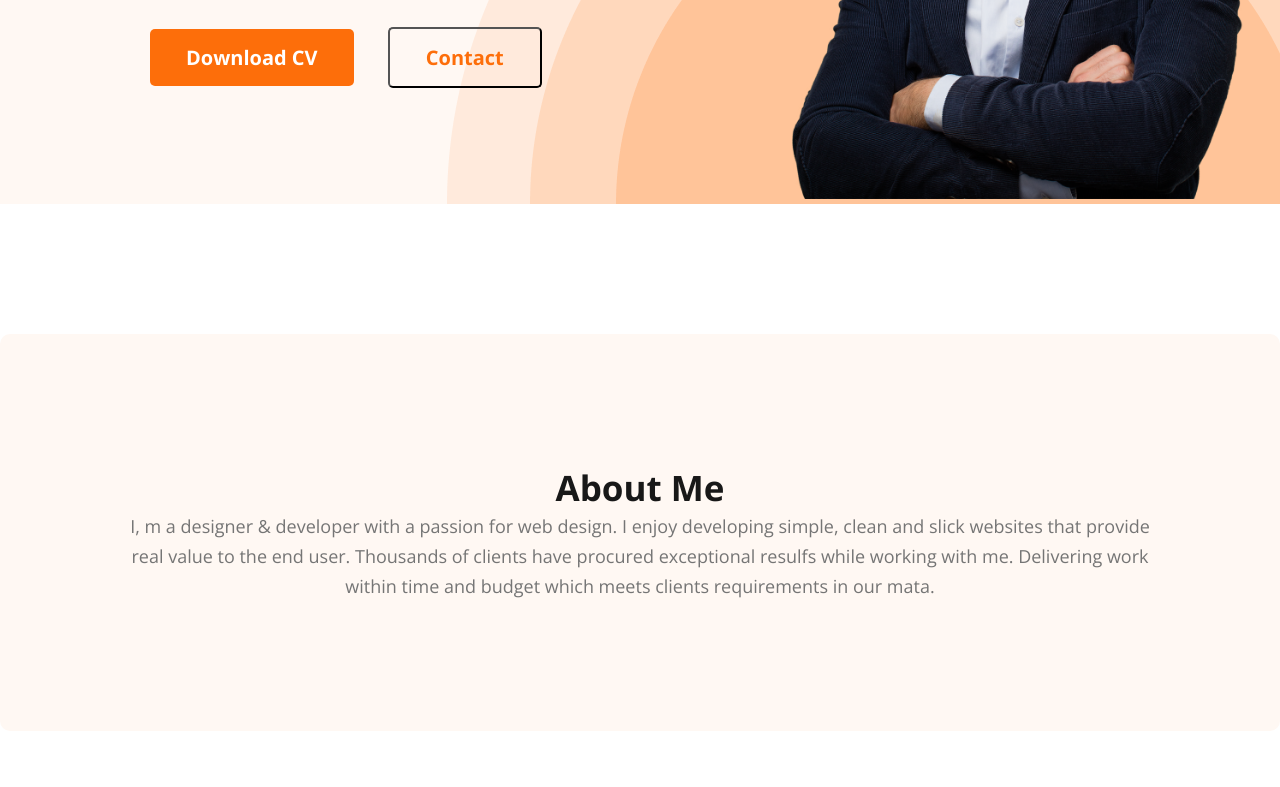
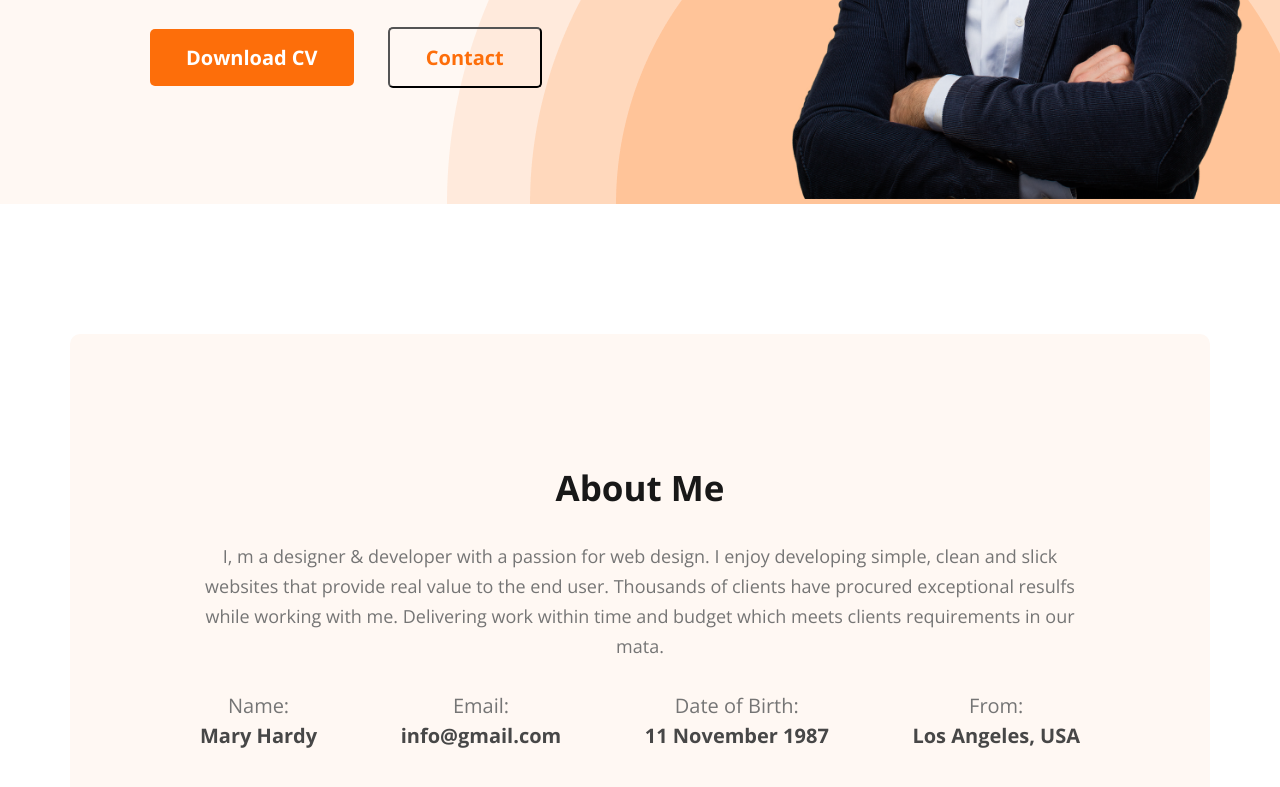
Before and after one commit to dev-tanvirtonmoy/Portfolio-hardy, a plain HTML site: page index.html in a window 1280 px wide. Shown: the part 471-1258 px from the top of the page. Drawn offline with nearby package versions, Linux system fonts and the light colour scheme.

Commit message:
About part done

```diff
--- a/assets/css/style.css
+++ b/assets/css/style.css
@@ -48,6 +48,7 @@ a:hover {
     text-align: center;
     font-size: 35px;
     font-weight: 700;
+    margin-bottom: 30px;
 }
 
 .section-description {
@@ -148,6 +149,11 @@ nav a {
 /* Banner part CSS end here */
 
 /* Main part CSS start from here */
+main {
+    max-width: 1140px;
+    margin: 0 auto;
+}
+
 /* About part CSS start from here */
 .about {
     padding: 130px;
@@ -156,6 +162,28 @@ nav a {
     margin: 130px 0;
 }
 
+.about-info-container {
+    display: flex;
+    justify-content: space-between;
+}
+
+.about-info {
+    text-align: center;
+    margin-top: 30px;
+}
+
+.about-info-tittle {
+    color: #757575;
+    text-align: center;
+    font-size: 20px;
+    font-weight: 400;
+    line-height: 30px;
+}
+.about-info-description {
+    color: #474747;
+    font-size: 20px;
+    font-weight: 700;
+    line-height: 30px;
+}
 /* About part CSS end here */
 /* Main part CSS end here */
-/* Trying to push using gitbash */
--- a/index.html
+++ b/index.html
@@ -40,6 +40,24 @@
         <section class="about">
             <h3 class="section-tittle">About Me</h3>
             <p class="section-description">I, m a designer & developer with a passion for web design. I enjoy developing simple, clean and slick websites that provide real value to the end user. Thousands of clients have procured exceptional resulfs while working with me. Delivering work within time and budget which meets clients requirements in our mata.</p>
+            <div class="about-info-container">
+                <div class="about-info">
+                    <p class="about-info-tittle">Name:</p>
+                    <h4 class="about-info-description">Mary Hardy </h4>
+                </div>
+                <div class="about-info">
+                    <p class="about-info-tittle">Email:</p>
+                    <h4 class="about-info-description">info@gmail.com</h4>
+                </div>
+                <div class="about-info">
+                    <p class="about-info-tittle">Date of Birth:</p>
+                    <h4 class="about-info-description">11 November 1987</h4>
+                </div>
+                <div class="about-info">
+                    <p class="about-info-tittle">From:</p>
+                    <h4 class="about-info-description">Los Angeles, USA</h4>
+                </div>
+            </div>
         </section>
     </main>
     <footer>
```
